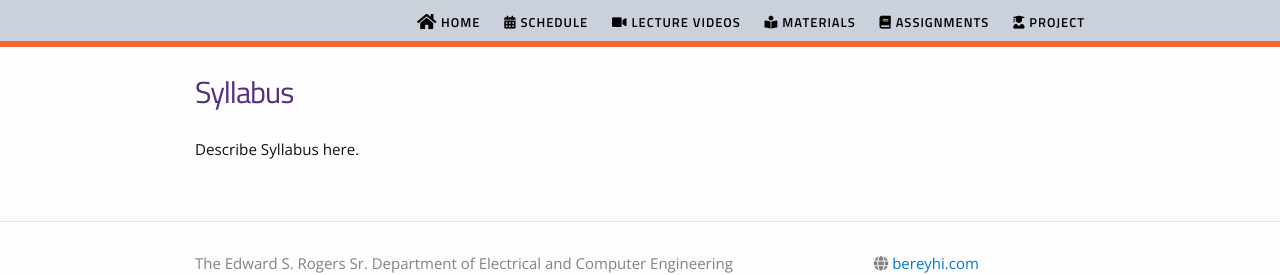
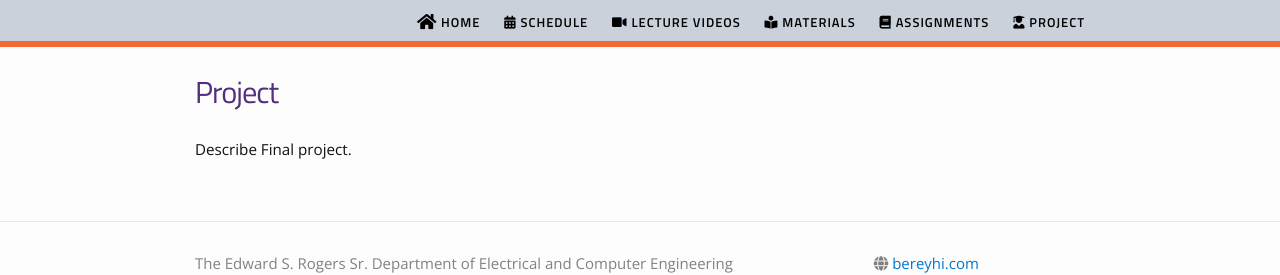
Before and after one commit to bereyhi-courses/genai-utoronto, a Jekyll site: the page built from project.md, in a window 1280 px wide. Shown: the part 201-476 px from the top of the page. Built offline with Jekyll 4.4.1, drawn with Linux system fonts in a browser that asks for light colours; nearby versions of some CDN libraries.

```diff
--- a/syllabus.md
+++ /dev/null
@@ -1,6 +0,0 @@
----
-layout: page
-title: Syllabus
-permalink: /project/
----
-Describe Syllabus here.
```
Also changed, not shown: _lectures/R01_RNN1.md (+1 -1 lines).
